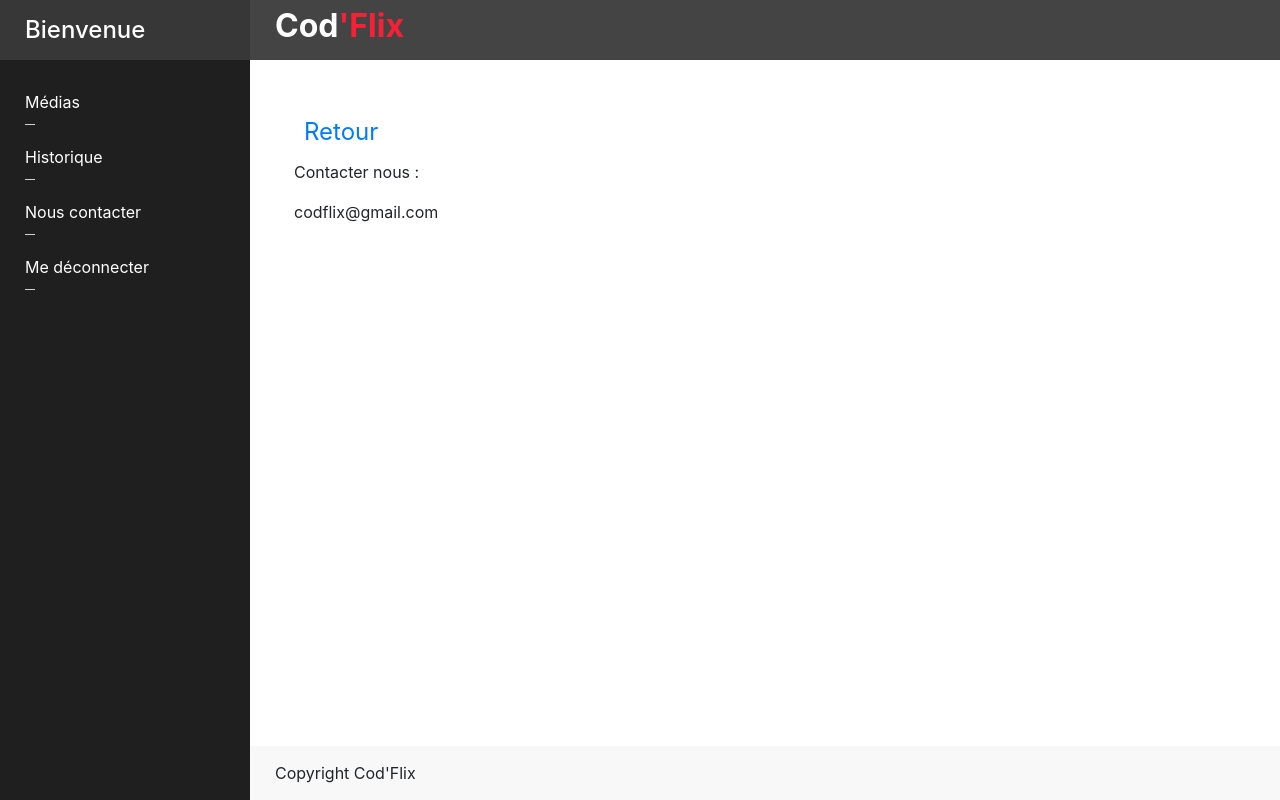
After one commit to RomanCLV/CodFLix, a PHP site: page /ec-code-2020-codflix-php-master-master/view/contactUsView.php in a window 1280 px wide. The commit adds this page. Run offline with PHP 8.4, Linux system fonts and the light colour scheme; some libraries are stand-ins or nearby versions.

Commit message:
create history (view, controller, model), create contact us (controller, view), modify dashboard to put in red the dashboard's  categories

```diff
--- /dev/null
+++ b/view/contactUsView.php
@@ -0,0 +1,16 @@
+<?php
+    ob_start();
+?>
+
+<div class="media-detail-main-container">
+    <div class="media-detail-container">
+        <a href="index.php?action=media" class="back">Retour</a>
+        <p>Contacter nous :</p>
+        <p>codflix@gmail.com</p>
+    </div>
+</div>
+
+
+<?php $content = ob_get_clean(); ?>
+
+<?php require('dashboard.php'); ?>
--- a/view/dashboard.php
+++ b/view/dashboard.php
@@ -1,14 +1,14 @@
 <!DOCTYPE html>
 <html>
 <head>
-    <meta charset="utf-8" />
+    <meta charset="utf-8"/>
     <title>Cod'Flix</title>
 
-    <link href="public/lib/bootstrap/css/bootstrap.min.css" rel="stylesheet" />
-    <link href="public/lib/font-awesome/css/all.min.css" rel="stylesheet" />
+    <link href="public/lib/bootstrap/css/bootstrap.min.css" rel="stylesheet"/>
+    <link href="public/lib/font-awesome/css/all.min.css" rel="stylesheet"/>
 
-    <link href="public/css/partials/partials.css" rel="stylesheet" />
-    <link href="public/css/layout/layout.css" rel="stylesheet" />
+    <link href="public/css/partials/partials.css" rel="stylesheet"/>
+    <link href="public/css/layout/layout.css" rel="stylesheet"/>
 </head>
 
 
@@ -18,8 +18,25 @@
         <h2 class="title">Bienvenue</h2>
         <div class="sidebar-menu">
             <ul>
-            <li class="active"><a href="index.php?action=media">Médias</a></li>
-            <li><a href="#">Nous contacter</a></li>
+                <?php
+                    if (isset($_GET["action"]) && $_GET["action"] === "media") {
+                        echo "<li class=\"active\"><a href=\"index.php?action=media\">Médias</a></li>";
+                    } else {
+                        echo "<li><a href=\"index.php?action=media\">Médias</a></li>";
+                    }
+
+                    if (isset($_GET["action"]) && $_GET["action"] === "history") {
+                        echo "<li class=\"active\"><a href=\"index.php?action=history\">Historique</a></li>";
+                    } else {
+                        echo "<li><a href=\"index.php?action=history\">Historique</a></li>";
+                    }
+
+                    if (isset($_GET["action"]) && $_GET["action"] === "contactus") {
+                        echo "<li class=\"active\"><a href=\"index.php?action=contactus\">Nous contacter</a></li>";
+                    } else {
+                        echo "<li><a href=\"index.php?action=contactus\">Nous contacter</a></li>";
+                    }
+                ?>
                 <li><a href="index.php?action=logout">Me déconnecter</a></li>
             </ul>
         </div>
```
Also changed, not shown: controller/contactUsController.php (added, +10 -0 lines), controller/historyController.php (added, +12 -0 lines), index.php (+10 -0 lines), model/history.php (added, +7 -0 lines), view/historyView.php (added, +14 -0 lines). Lines whose indentation alone changed are shown as unchanged.
